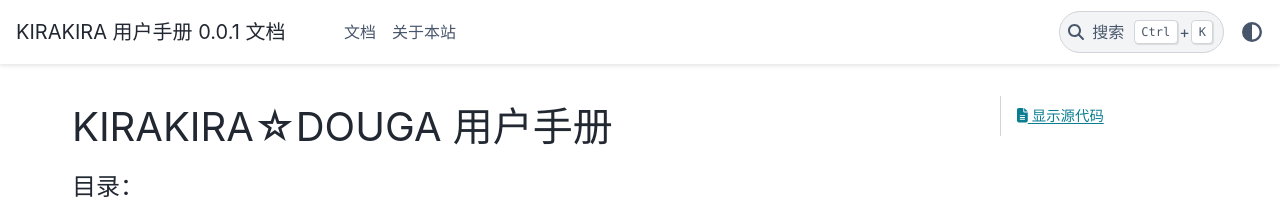
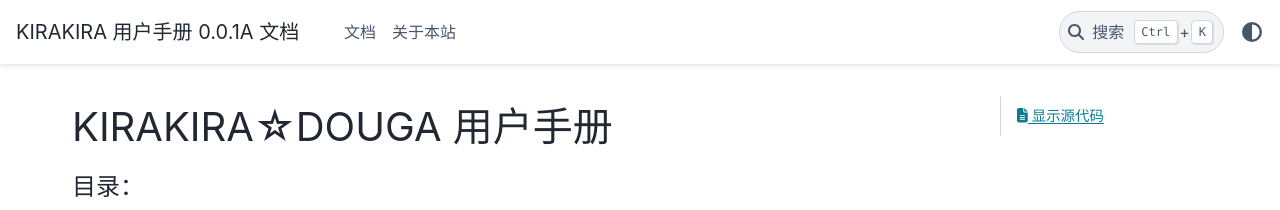
Before and after one commit to LinkoDesu/KiraKira_User_Manual, a Sphinx documentation site: the page built from source/index.rst, in a window 1280 px wide. Shown: the top 210 px of the page. Built offline with Sphinx 7.4.7 and the PyData theme 0.15.4, drawn with Linux system fonts in a browser that asks for light colours.

Commit message:
Commit[Fix]: Ver 0.0.1A

```diff
--- a/source/conf.py
+++ b/source/conf.py
@@ -3,7 +3,7 @@
 project = "KIRAKIRA 用户手册"
 copyright = "2024, Linko (Website: KIRAKIRA☆DOUGA)"
 author = "Linko"
-release = "0.0.1"
+release = "0.0.1A"
 
 # -- 基础配置 ---------------------------------------------------
 
```
